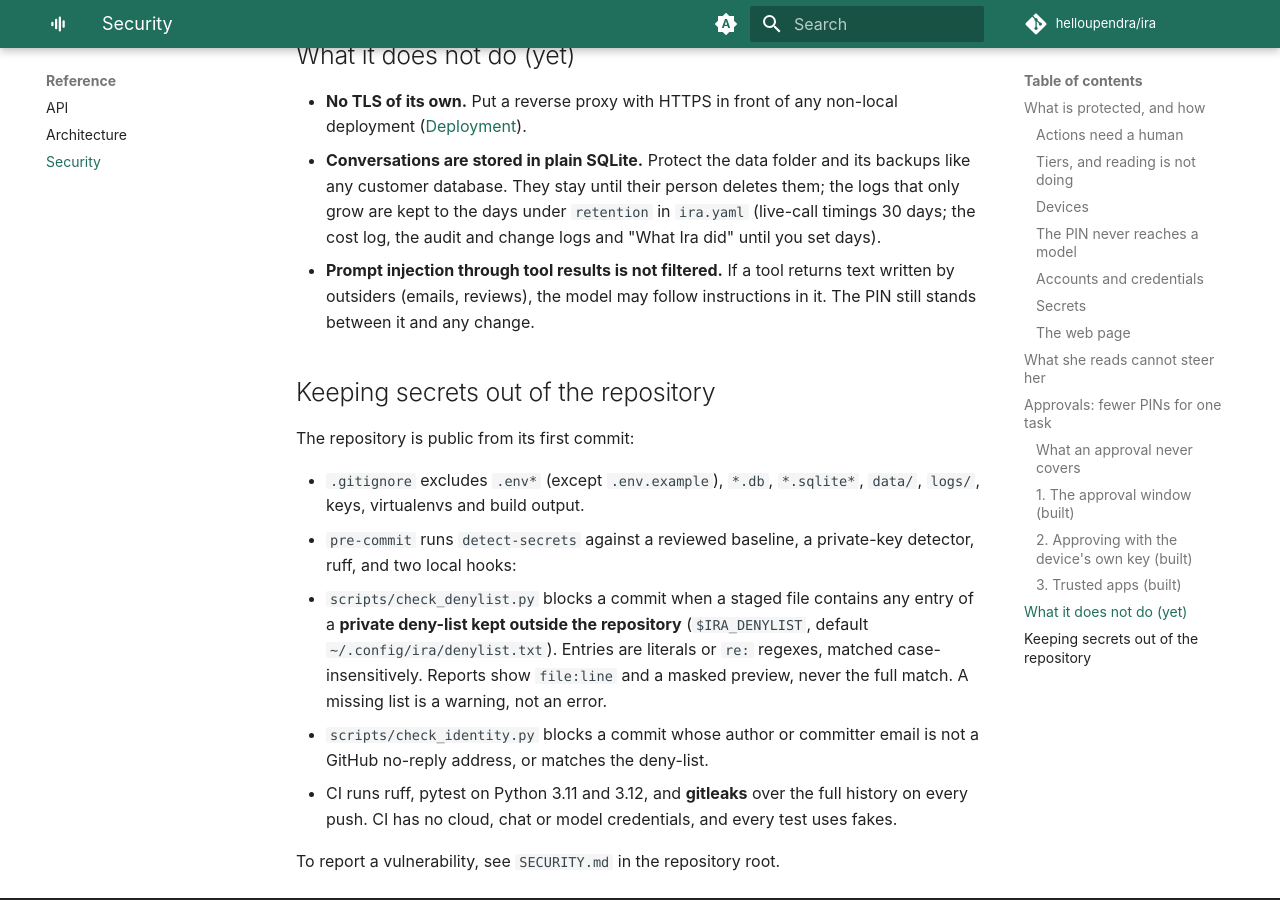
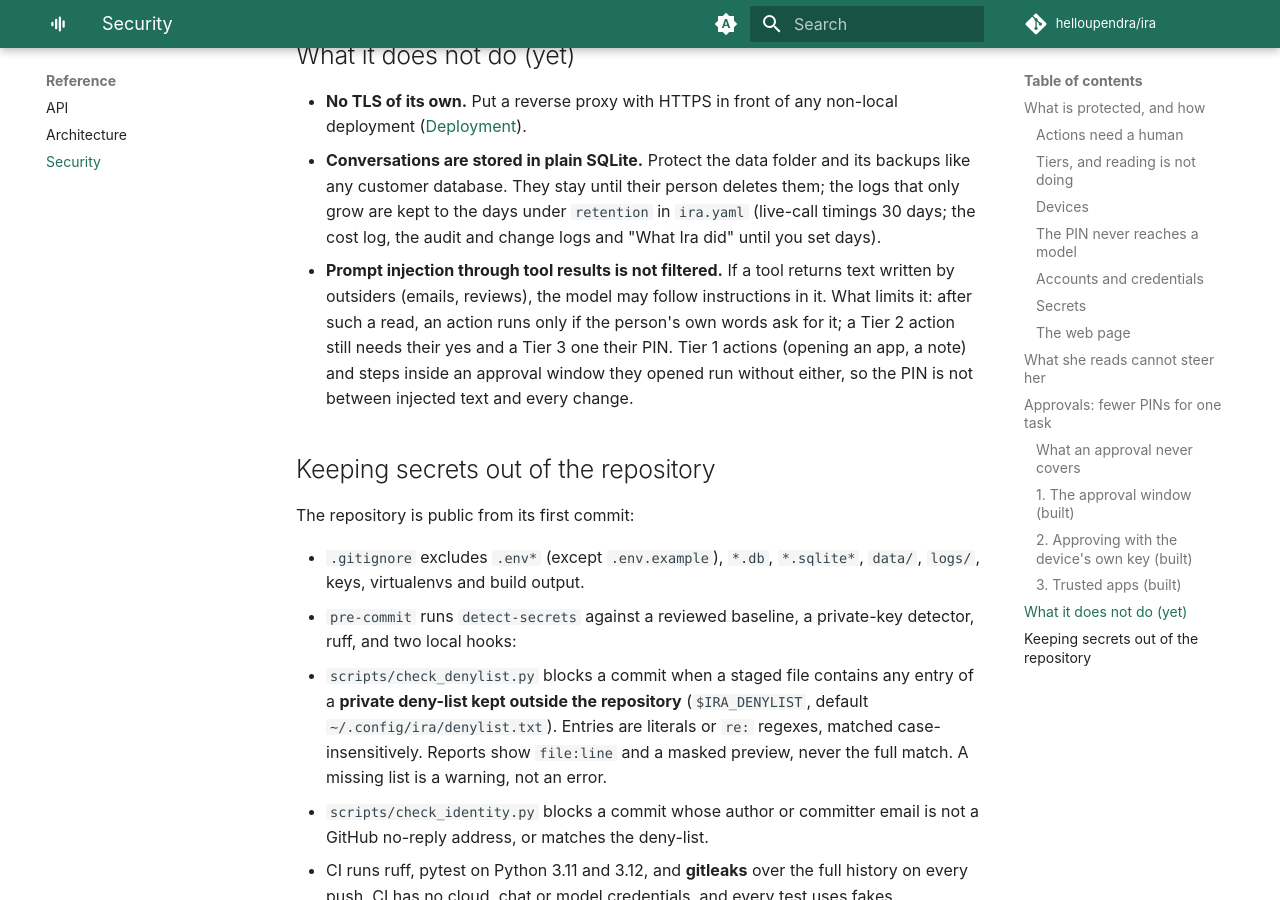
Before and after one commit to helloupendra/ira, an MkDocs documentation site: the page built from docs/security.md, in a window 1280 px wide and 900 px high, scrolled down 8975 px. Built offline with MkDocs 1.6.1 and Material for MkDocs 9.7.7, drawn with Linux system fonts in a browser that asks for light colours; comment, search, counter and statistics services are not loaded.

Commit message:
Scan for secrets whatever else fails, and say what the PIN does not guard
The scan waited for lint and tests, so a failing push was never scanned. The security page said the PIN stood between injected text and any change, which Tier 1 actions and approval windows are not.

```diff
--- a/docs/security.md
+++ b/docs/security.md
@@ -362,7 +362,10 @@ The never-list still applies.
   audit and change logs and "What Ira did" until you set days).
 - **Prompt injection through tool results is not filtered.** If a tool
   returns text written by outsiders (emails, reviews), the model may follow
-  instructions in it. The PIN still stands between it and any change.
+  instructions in it. What limits it: after such a read, an action runs only if the
+  person's own words ask for it; a Tier 2 action still needs their yes and a Tier 3 one
+  their PIN. Tier 1 actions (opening an app, a note) and steps inside an approval window
+  they opened run without either, so the PIN is not between injected text and every change.
 
 ## Keeping secrets out of the repository
 
```
Also changed, not shown: 1 other file.
